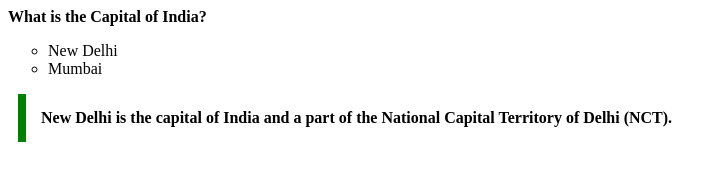
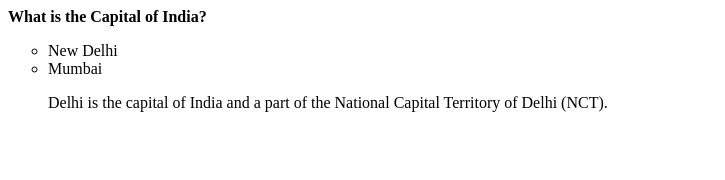
Before and after one commit to acciojob/trivia-sohanjamdade88, a website: page main.html in a window 1280 px wide. Shown: the whole page, without its empty margins (0-725 px from the left). Drawn offline with Linux system fonts and the light colour scheme.

Commit message:
Update main.html

```diff
--- a/main.html
+++ b/main.html
@@ -1,3 +1,4 @@
+
 <!DOCTYPE html>
 
 <html>
@@ -27,7 +28,7 @@
 
 </ul>
 <div>
-    <p>New Delhi is the capital of India and a part of the National Capital Territory of Delhi (NCT).</p>
+    <blockquote cite="https://en.wikipedia.org/wiki/New_Delhi">Delhi is the capital of India and a part of the National Capital Territory of Delhi (NCT).</blockquote>
 </div>
 
 
```
